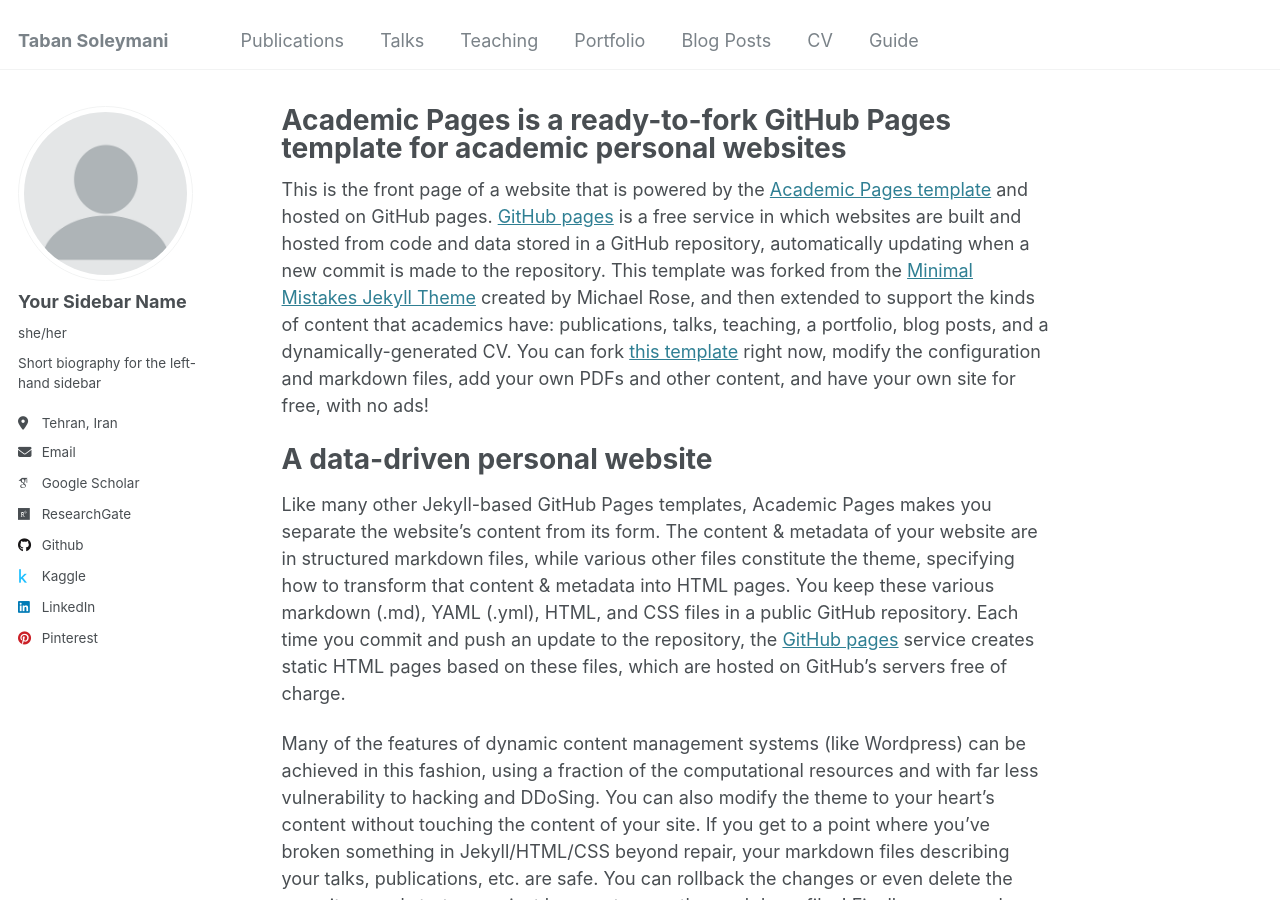
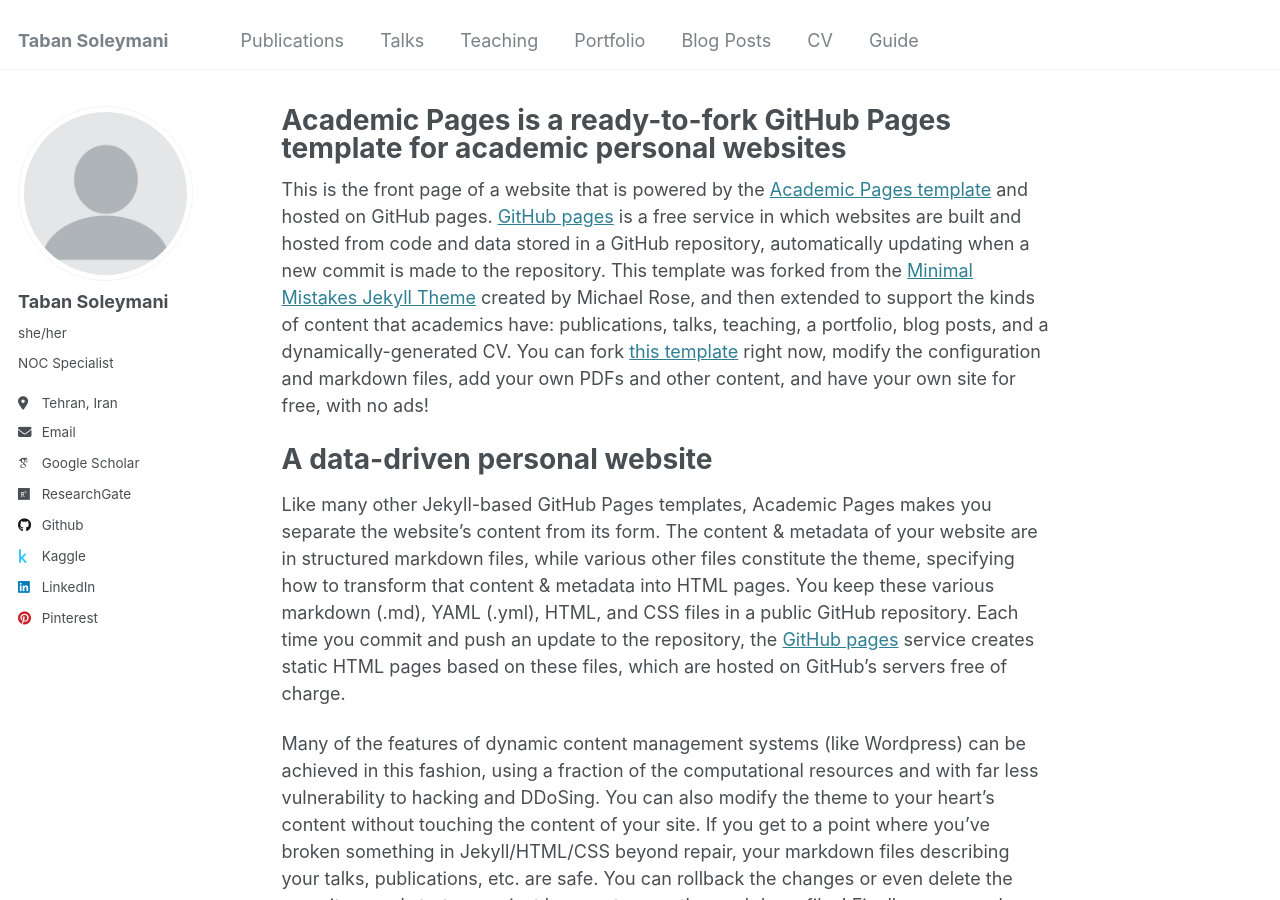
Before and after one commit to tabansoleymani/tabansoleymani.github.io, a Jekyll site: the page built from _pages/about.md, in a window 1280 px wide and 900 px high. Built offline with Jekyll 4.4.1, drawn with Linux system fonts in a browser that asks for light colours; some web fonts are replaced; part of the change alters nothing that is shown.

Commit message:
Update _config.yml

```diff
--- a/_config.yml
+++ b/_config.yml
@@ -22,13 +22,13 @@ repository               : "tabansoleymani.github.io"
 author:
   # Biographic information
   avatar           : "profile.png"
-  name             : "Your Sidebar Name"
+  name             : "Taban Soleymani"
   pronouns         : "she/her"
-  bio              : "Short biography for the left-hand sidebar"
+  bio              : "NOC Specialist"
   location         : "Tehran, Iran"
   employer         : #"Red Brick University"
   uri              : # URL
-  email            : "none@example.org"
+  email            : "taabansoleymani@gmail.com"
 
   # Academic websites
   #arxiv            : # URL - Update with the correct link to your profile
@@ -45,7 +45,7 @@ author:
   codepen          : # Username
   dribbble         : # Username
   github           : "tabansoleymani"
-  kaggle           : "https://www.kaggle.com/tabansoleymani"
+  kaggle           : "tabansoleymani"
   stackoverflow    : # User number or user number and name (i.e., use "1" or "1/jeff-atwood")
 
   # Social media
@@ -58,10 +58,10 @@ author:
   keybase          : # Username
   instagram        : # Username
   lastfm           : # Username
-  linkedin         : "https://www.linkedin.com/in/tabansoleymani/"
+  linkedin         : "tabansoleymani"
   mastodon         : # URL
   medium           : # URL
-  pinterest        : "https://se.pinterest.com/tabansoleymani/"
+  pinterest        : "tabansoleymani"
   soundcloud       : # Username
   steam            : # Username
   telegram         : # URL
```
